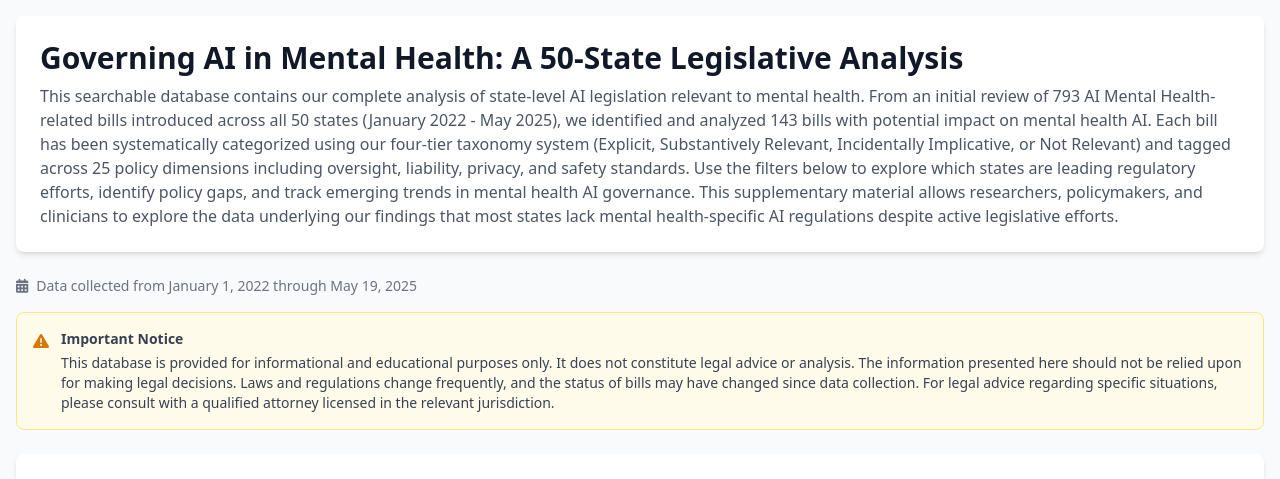
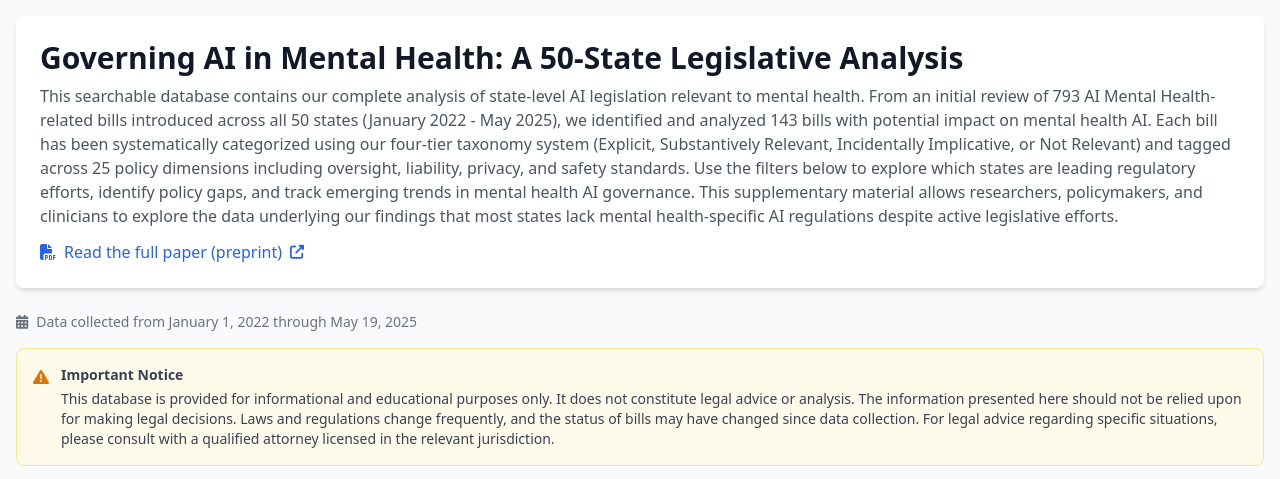
Before and after one commit to MattMatt27/Governing-AI-in-Mental-Health, a Flask app: page / in a window 1280 px wide. Shown: the top 479 px of the page. Run offline with Flask 3, Linux system fonts and the light colour scheme; data that the repository does not hold is empty; some libraries are stand-ins or nearby versions.

Commit message:
feat: Add full paper link

```diff
--- a/templates/index.html
+++ b/templates/index.html
@@ -18,7 +18,17 @@
         <!-- Header -->
         <div class="bg-white rounded-lg shadow-md p-6 mb-6">
             <h1 class="text-3xl font-bold text-gray-900 mb-2">Governing AI in Mental Health: A 50-State Legislative Analysis</h1>
-            <p class="text-gray-600">This searchable database contains our complete analysis of state-level AI legislation relevant to mental health. From an initial review of 793 AI Mental Health-related bills introduced across all 50 states (January 2022 - May 2025), we identified and analyzed 143 bills with potential impact on mental health AI. Each bill has been systematically categorized using our four-tier taxonomy system (Explicit, Substantively Relevant, Incidentally Implicative, or Not Relevant) and tagged across 25 policy dimensions including oversight, liability, privacy, and safety standards. Use the filters below to explore which states are leading regulatory efforts, identify policy gaps, and track emerging trends in mental health AI governance. This supplementary material allows researchers, policymakers, and clinicians to explore the data underlying our findings that most states lack mental health-specific AI regulations despite active legislative efforts.</p>
+            <p class="text-gray-600 mb-3">This searchable database contains our complete analysis of state-level AI legislation relevant to mental health. From an initial review of 793 AI Mental Health-related bills introduced across all 50 states (January 2022 - May 2025), we identified and analyzed 143 bills with potential impact on mental health AI. Each bill has been systematically categorized using our four-tier taxonomy system (Explicit, Substantively Relevant, Incidentally Implicative, or Not Relevant) and tagged across 25 policy dimensions including oversight, liability, privacy, and safety standards. Use the filters below to explore which states are leading regulatory efforts, identify policy gaps, and track emerging trends in mental health AI governance. This supplementary material allows researchers, policymakers, and clinicians to explore the data underlying our findings that most states lack mental health-specific AI regulations despite active legislative efforts.</p>
+            <div class="flex items-center gap-2">
+                <i class="fas fa-file-pdf text-blue-600"></i>
+                <a href="https://s3.ca-central-1.amazonaws.com/assets.jmir.org/assets/preprints/preprint-80739-submitted.pdf"
+                   target="_blank"
+                   rel="noopener noreferrer"
+                   class="text-blue-600 hover:text-blue-800 font-medium">
+                    Read the full paper (preprint)
+                </a>
+                <i class="fas fa-external-link-alt text-blue-600 text-sm"></i>
+            </div>
         </div>
 
         <!-- Data Collection Notice -->
```
